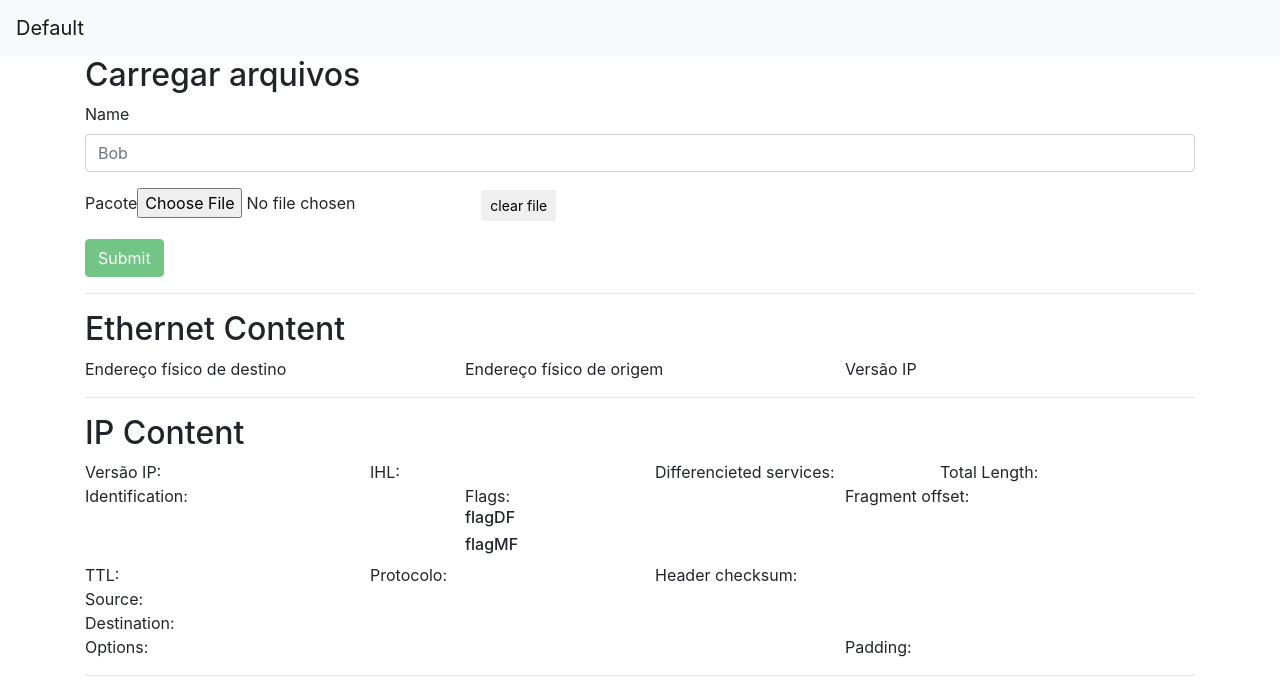
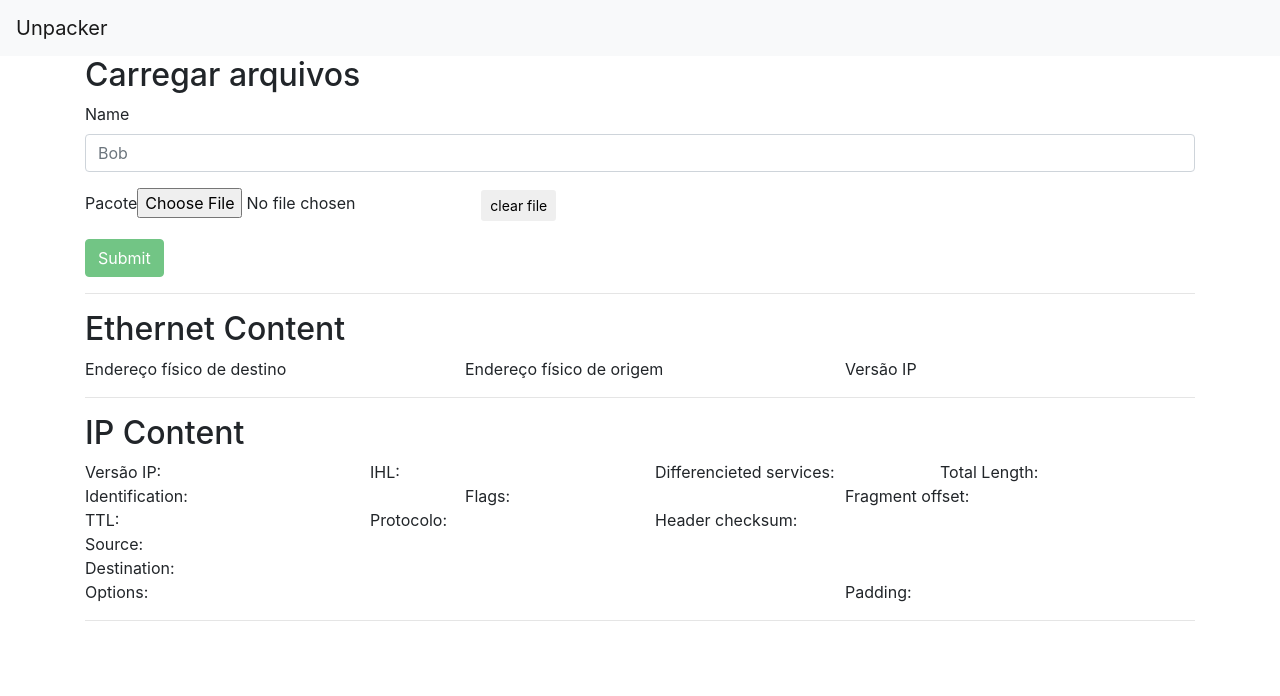
Before and after one commit to saviocamacam/redes2-unpacker, an Angular app: page / in a window 1280 px wide. Shown: the top 696 px of the page. Built offline with nearby package versions, Linux system fonts and the light colour scheme.

Commit message:
finalizado

```diff
--- a/src/app/header/header.component.html
+++ b/src/app/header/header.component.html
@@ -1,3 +1,3 @@
 <nav class="navbar navbar-light bg-light">
-  <a class="navbar-brand" href="#">Default</a>
+  <a class="navbar-brand" href="#">Unpacker</a>
 </nav>
--- a/src/app/ip/ip.component.ts
+++ b/src/app/ip/ip.component.ts
@@ -25,8 +25,8 @@ export class IpComponent implements OnInit {
   options: any;
   padding: any;
 
-  flagDF: any;
-  flagMF: any;
+  flagDF: any = 0;
+  flagMF: any = 0;
   dfMask = 0b01000000;
   mfMask = 0b00100000;
 
```
Also changed, not shown: 2 other files (tests, documents, lock files or other folders).
